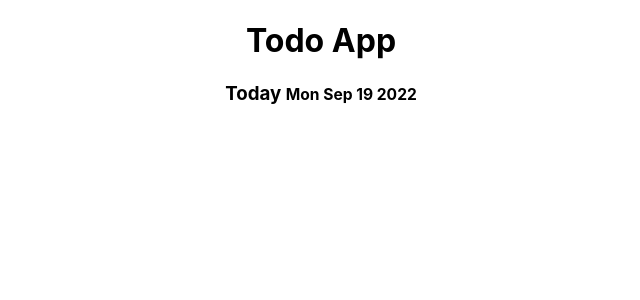
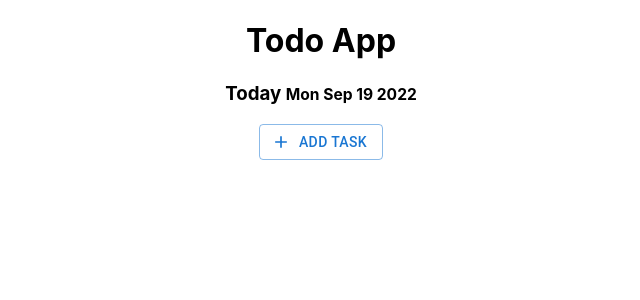
Before and after one commit to huy3001/todoapp, a React (Create React App) app: page / in a window 1280 px wide. Shown: the top 300 px of the page, without its empty margins (319-959 px from the left). Built offline with nearby package versions, Linux system fonts and the light colour scheme.

Commit message:
Add Redux store and update todo app

```diff
--- a/src/App.tsx
+++ b/src/App.tsx
@@ -1,29 +1,13 @@
 import React from 'react';
 import './App.css';
-
-const date: Date = new Date();
-
-function formatDate(date: Date) {
-  return date.toDateString();
-}
-
-function Title(props: any) {
-  return (
-    <div className="TitleWrapper">
-        <h1 className="Title">{props.title}</h1>
-        <h3 className="CurrentDate">
-            <span>Today</span>
-            &nbsp;
-            <small>{formatDate(date)}</small>
-        </h3>
-    </div>
-  )
-}
+import Title from './components/Title';
+import ToDoList from './components/ToDoList';
 
 function App() {
   return (
     <div className="App">
-      <Title title="Todo App" />
+      <Title text="Todo App"/>
+      <ToDoList/>
     </div>
   );
 }
--- /dev/null
+++ b/src/app/store.tsx
@@ -0,0 +1,5 @@
+import { configureStore } from '@reduxjs/toolkit';
+
+export default configureStore({
+  reducer: {}
+})
--- /dev/null
+++ b/src/components/Title.tsx
@@ -0,0 +1,20 @@
+const date: Date = new Date();
+
+const formatDate = (date: Date) => {
+  return date.toDateString();
+}
+
+const Title = (props: { text: string }) => {
+  return (
+    <div className="TitleWrapper">
+      <h1 className="Title">{props.text}</h1>
+      <h3 className="CurrentDate">
+        <span>Today</span>
+        &nbsp;
+        <small>{formatDate(date)}</small>
+      </h3>
+    </div>
+  )
+}
+
+export default Title;
--- /dev/null
+++ b/src/components/ToDoList.tsx
@@ -0,0 +1,14 @@
+import React from 'react';
+import AddTask from './actions/AddTask';
+
+class ToDoList extends React.Component {
+    render(): React.ReactNode {
+        return (
+            <div>
+                <AddTask/>
+            </div>
+        )
+    }
+}
+
+export default ToDoList;
--- /dev/null
+++ b/src/components/actions/AddTask.tsx
@@ -0,0 +1,27 @@
+import React from 'react';
+import Button from '@mui/material/Button';
+import AddOutlinedIcon from '@mui/icons-material/AddOutlined';
+
+class AddTask extends React.Component {
+    constructor(props: any) {
+        super(props);
+        this.state = {
+            taskName: '',
+            taskDescription: '',
+            taskDeadline: '',
+            taskTag: ''
+        }
+    }
+
+    render(): React.ReactNode {
+        return (
+            <div>
+                <Button variant='outlined' startIcon={<AddOutlinedIcon/>}>
+                    Add Task
+                </Button>
+            </div>
+        )
+    }
+}
+
+export default AddTask;
--- a/src/index.tsx
+++ b/src/index.tsx
@@ -1,5 +1,7 @@
 import React from 'react';
 import ReactDOM from 'react-dom/client';
+import store from './app/store';
+import { Provider } from 'react-redux';
 import './index.css';
 import App from './App';
 import reportWebVitals from './reportWebVitals';
@@ -7,10 +9,13 @@ import reportWebVitals from './reportWebVitals';
 const root = ReactDOM.createRoot(
   document.getElementById('root') as HTMLElement
 );
+
 root.render(
-  <React.StrictMode>
-    <App />
-  </React.StrictMode>
+  <Provider store={store}>
+    <React.StrictMode>
+      <App />
+    </React.StrictMode>
+  </Provider>
 );
 
 // If you want to start measuring performance in your app, pass a function
```
Also changed, not shown: package.json (+7 -0 lines), 1 other file (tests, documents, lock files or other folders).
